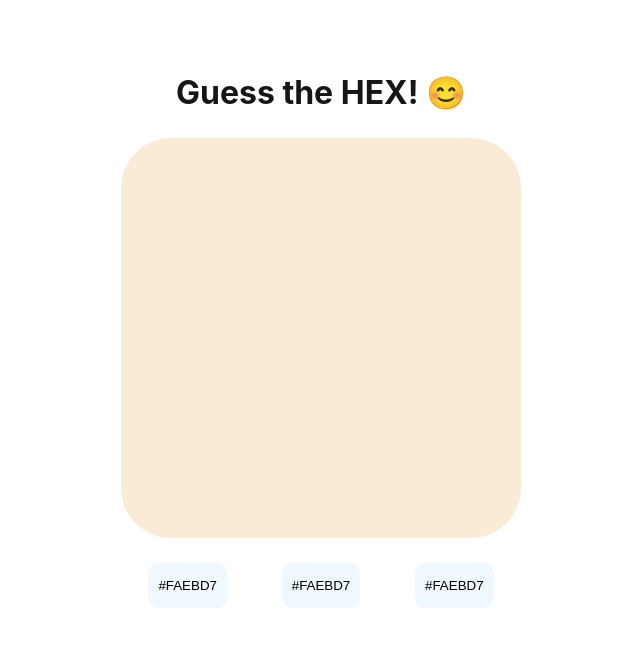
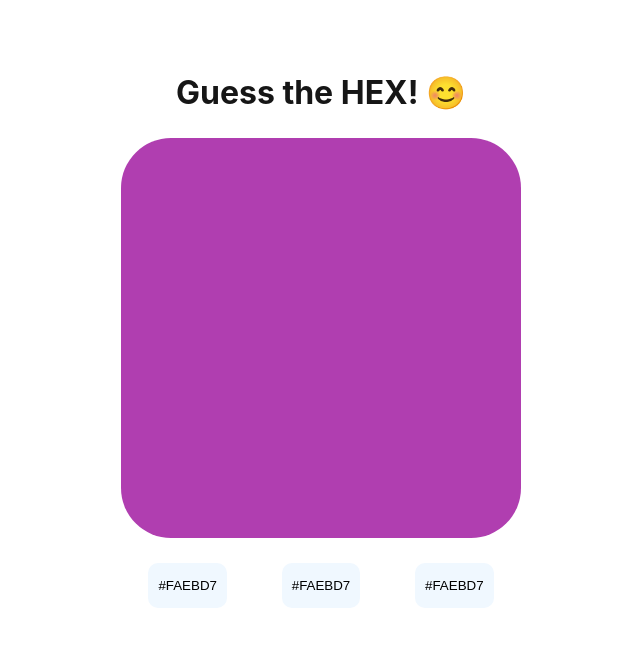
Before and after one commit to hansderly/guess-the-hex, a React (Vite) app: page / in a window 1280 px wide. Shown: the top 646 px of the page, without its empty margins (319-959 px from the left). Built offline with nearby package versions, Linux system fonts and the light colour scheme.

Commit message:
Generate code dynamically

```diff
--- a/src/App.tsx
+++ b/src/App.tsx
@@ -2,11 +2,16 @@ import { Answer, Card, Head } from './components';
 import styles from './App.module.css';
 
 function App() {
+
+	const hex1 = '#' + Math.floor(Math.random() * 16777216).toString(16).toUpperCase();
+	const hex2 = '#' + Math.floor(Math.random() * 16777216).toString(16).toUpperCase();
+	const hex3 = '#' + Math.floor(Math.random() * 16777216).toString(16).toUpperCase();
+
 	return (
 		<div className={styles.container}>
 			<div>
 				<Head />
-				<Card />
+				<Card code={hex1} />
 				<div className={styles.answerList}>
 					<Answer />
 					<Answer />
--- a/src/components/Card/Card.module.css
+++ /dev/null
@@ -1,5 +0,0 @@
-.container {
-	padding: 200px;
-	border-radius: 50px;
-	background-color: #faebd7;
-}
--- a/src/components/Card/Card.tsx
+++ b/src/components/Card/Card.tsx
@@ -6,7 +6,12 @@ interface ICard {
 }
 
 const Card = ({ code }: ICard) => {
-	return <div className={styles.container}></div>;
+	return <div style={{...card, backgroundColor: code}}></div>;
 };
 
+const card = {
+	padding: '200px',
+	borderRadius: '50px',
+}
+
 export default Card;
```
